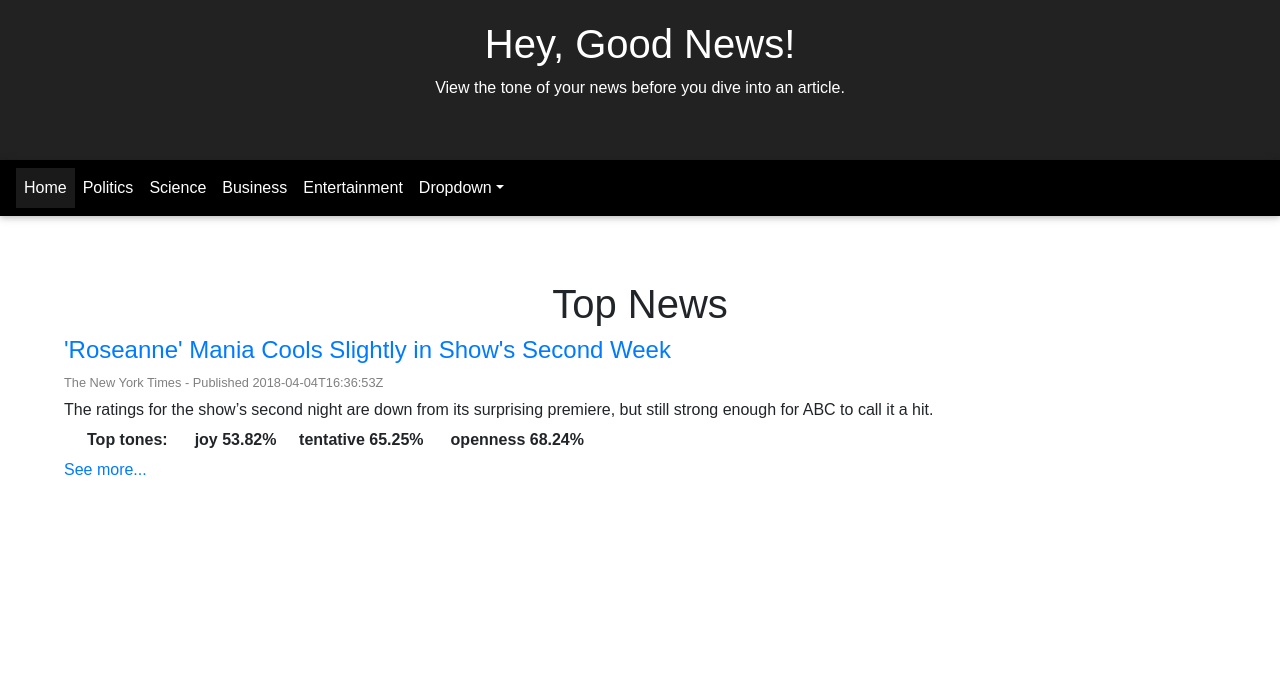
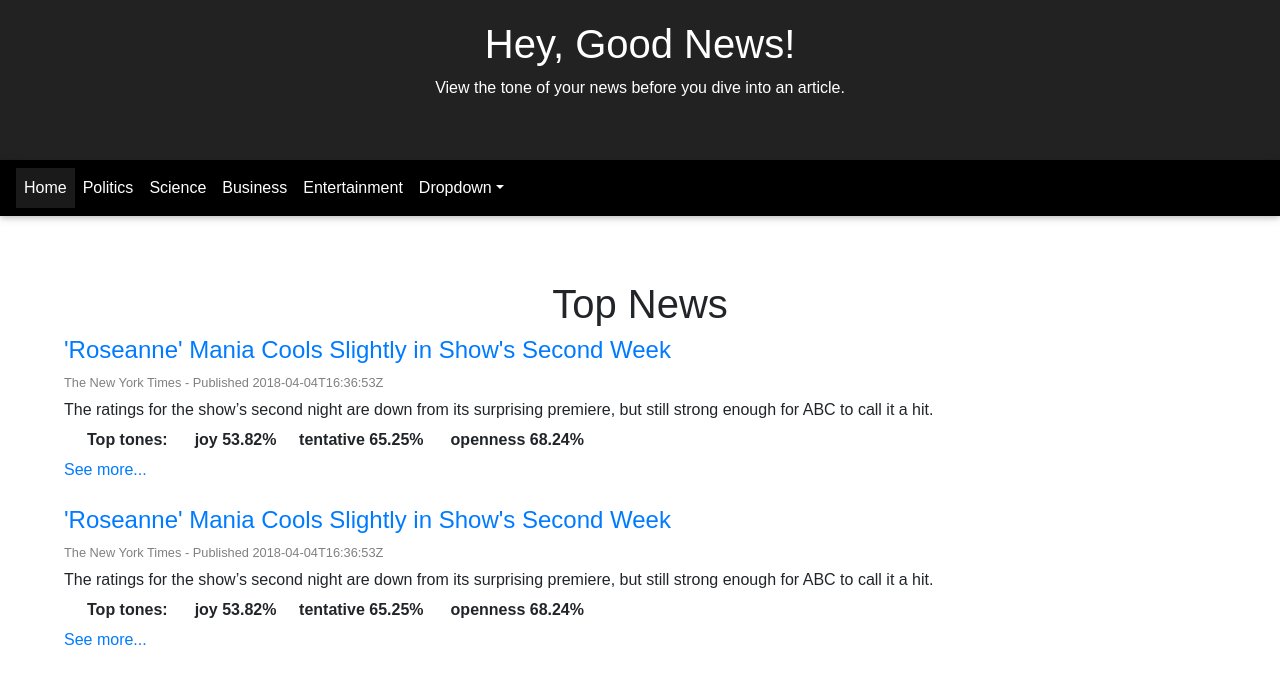
Before and after one commit to annestarley/Hey-Good-News-frontend-, a React (Create React App) app: page / in a window 1280 px wide. Shown: the top 684 px of the page. Built offline with nearby package versions, Linux system fonts and the light colour scheme.

Commit message:
it working again. Save save save

```diff
--- a/package.json
+++ b/package.json
@@ -3,13 +3,14 @@
   "version": "0.1.0",
   "private": true,
   "dependencies": {
+    "axios": "^0.18.0",
     "bootstrap": "4.0.0",
     "font-awesome": "4.7.0",
+    "mdbreact": "git+https://github.com/mdbootstrap/React-Bootstrap-with-Material-Design.git",
     "react": "^16.3.0",
     "react-dom": "^16.3.0",
     "react-error-overlay": "4.0.0",
-    "react-scripts": "1.1.1",
-    "mdbreact": "git+https://github.com/mdbootstrap/React-Bootstrap-with-Material-Design.git"
+    "react-scripts": "1.1.1"
   },
   "scripts": {
     "start": "react-scripts start",
--- a/src/App.js
+++ b/src/App.js
@@ -1,9 +1,12 @@
 import React, { Component } from 'react';
 import './App.css';
+import axios from 'axios'
 import Header from './components/header/Header'
 import TopNews from './components/news/TopNews'
 
 class App extends Component {
+  backendURL = 'https://localhost:6000'
+
   render() {
     return (
       <div>
--- a/src/components/news/TopNews.js
+++ b/src/components/news/TopNews.js
@@ -7,6 +7,7 @@ class TopNews extends React.Component {
       <div className="top-news">
         <h1>Top News</h1>
         <Article />
+        <Article />
       </div>
     )
   }
```
Also changed, not shown: 1 other file (tests, documents, lock files or other folders).
